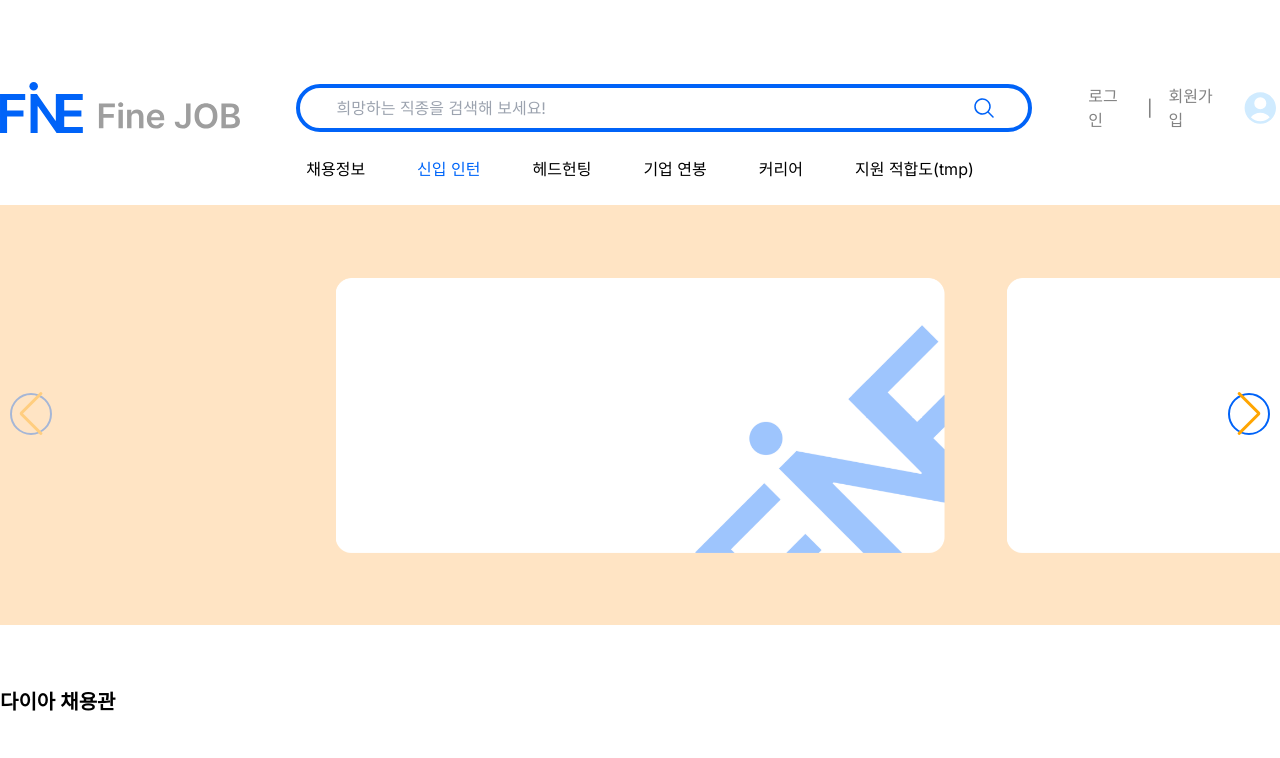
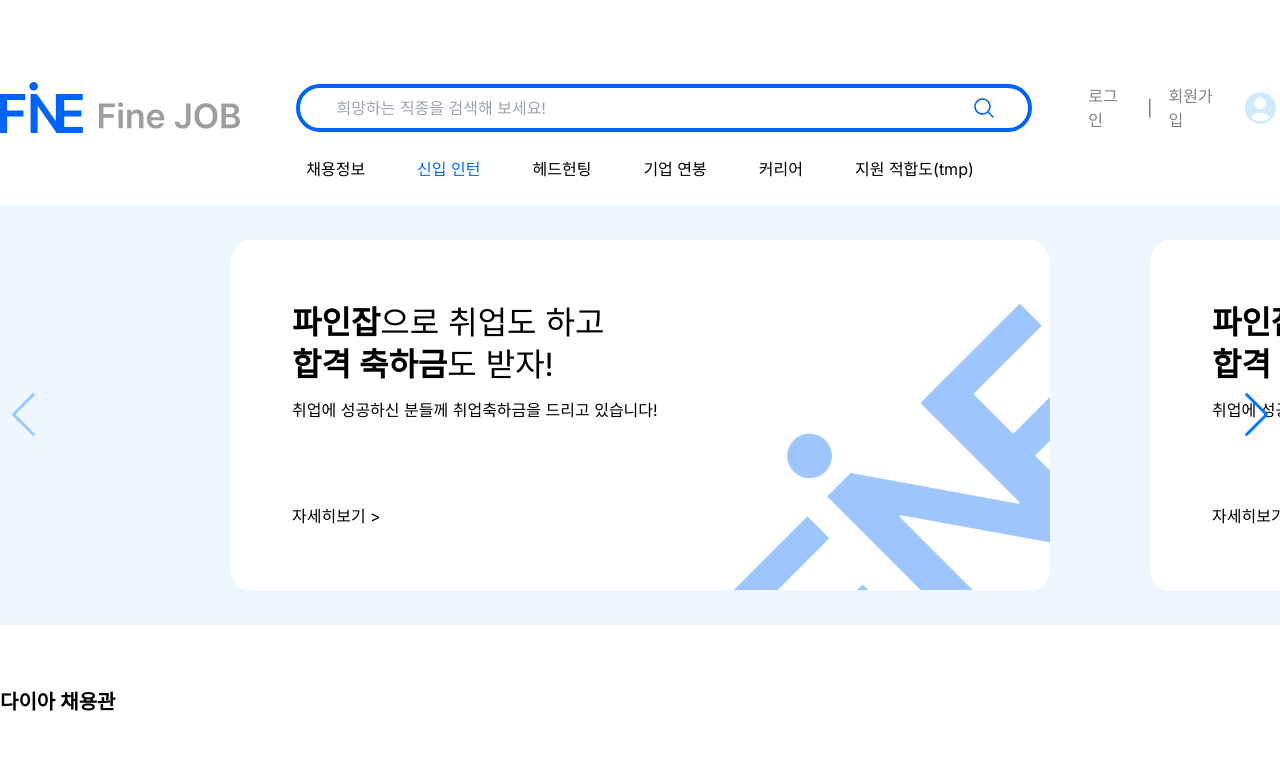
Before and after one commit to jwo1024/FineJob, a Next.js app in the folder finejob-fe/: page / in a window 1280 px wide. Shown: the top 758 px of the page. Built offline with nearby package versions, Linux system fonts and the light colour scheme.

Commit message:
[style] home banner 임시 스타일

```diff
--- a/finejob-fe/src/app/page.tsx
+++ b/finejob-fe/src/app/page.tsx
@@ -3,9 +3,11 @@ import HomeBanner from "@/containers/main/HomeBanner";
 
 export default function Home() {
   return (
-    <main>
+    <>
       <HomeBanner />
-      <RecruitmentInfo />
-    </main>
+      <main>
+        <RecruitmentInfo />
+      </main>
+    </>
   );
 }
--- a/finejob-fe/src/containers/main/HomeBanner.tsx
+++ b/finejob-fe/src/containers/main/HomeBanner.tsx
@@ -1,24 +1,19 @@
 "use client";
-import styles from "@/styles/HomeBanner.module.scss";
 import { Swiper, SwiperSlide } from "swiper/react";
 import { Pagination, Navigation } from "swiper/modules";
 import "swiper/scss";
-import "@/styles/swiperNavigation.scss";
 import "swiper/scss/pagination";
-import Image from "next/image";
-import { CardBg } from "../../../public/png/png";
-
-import { useState } from "react";
+import "@/styles/customSwiperNavigation.scss";
+import styles from "@/styles/HomeBanner.module.scss";
 
 export default function HomeBanner() {
-  const [swiperRef, setSwiperRef] = useState<null>(null);
-
   return (
-    <section className={styles.homeBanner}>
+    <section className={styles.homeBannerContainer}>
+      <div className={styles.homeBanner}>
         <Swiper
-        slidesPerView={2}
+          slidesPerView={1.5}
           centeredSlides={true}
-        spaceBetween={62}
+          spaceBetween={100}
           navigation={true}
           modules={[Pagination, Navigation]}
           className="mySwiper"
@@ -36,14 +31,20 @@ export default function HomeBanner() {
             <BannerCard />
           </SwiperSlide>
         </Swiper>
+      </div>
     </section>
   );
 }
 
 function BannerCard() {
   return (
-    <div>
-      <Image src={CardBg} alt="banner" />
+    <div className={styles.bannerCard}>
+      <h2>
+        <strong>파인잡</strong>으로 취업도 하고 <br />
+        <strong>합격 축하금</strong>도 받자!
+      </h2>
+      <p>취업에 성공하신 분들께 취업축하금을 드리고 있습니다!</p>
+      <button>{"자세히보기 >"}</button>
     </div>
   );
 }
--- a/finejob-fe/src/styles/HomeBanner.module.scss
+++ b/finejob-fe/src/styles/HomeBanner.module.scss
@@ -1,34 +1,54 @@
-$breakpoint: 1280px;
+$screen-width: 1280px;
+
+.homeBannerContainer {
+  background-color: #eef7ff;
+  display: flex;
+  height: 420px;
+  justify-items: center;
+  align-items: center;
+  justify-content: center;
+}
 
 .homeBanner {
-  background-color: bisque;
-  //   width: 99vw;
-  width: 100%;
-  min-width: 100%;
-  height: 420px;
-  left: 0%;
+  width: $screen-width;
 
   display: flex;
   align-items: center;
   justify-content: center;
-
+  justify-items: center;
   overflow: hidden;
-  right: 0px;
 }
 
 .bannerCard {
-  background: white;
-  height: 300px;
+  height: 350px;
+  width: 100%;
+  overflow: hidden;
+  border-radius: 20px;
+  background-image: url("../../public/png/FineJob-card-bg-sqaure.png");
+  background-size: cover;
+  padding: 62px;
+  display: flex;
+  flex-direction: column;
+  h2 {
+    font-size: xx-large;
+    line-height: 1.3;
+    strong {
+      font-weight: 600;
+    }
+  }
+  p {
+    line-height: 3;
+  }
+  button {
+    flex: 1;
+    display: flex;
+    align-items: flex-end;
+  }
 }
 
-
-.swiper-button-next {
-  color : red;
+.mySwiperslide {
+  height: 300px;
+  width: 640px;
+  overflow: hidden;
+  border-radius: 20px;
 }
-.swiper-button-prev {
-  color : red;
-}
-
-.swiper-rtl .swiper-button-next {
-  color : red;
-}
--- a/finejob-fe/src/styles/JobApplicationSuitability.module.scss
+++ b/finejob-fe/src/styles/JobApplicationSuitability.module.scss
@@ -20,6 +20,7 @@ $backgroundBlue: #eef7ff;
 
   h3 {
     padding: 16px 0px;
+    margin-bottom: 16px;
     border-bottom: 1px solid $activeTextBlue;
     font-size: x-large;
     justify-self: center;
--- a/finejob-fe/src/styles/swiperNavigation.scss
+++ b/finejob-fe/src/styles/customSwiperNavigation.scss
@@ -73,30 +73,44 @@
 .swiper-button-prev,
 .swiper-rtl .swiper-button-next {
   &:after {
-    content: 'prev';
+    content: "prev";
   }
 }
 .swiper-button-next,
 .swiper-rtl .swiper-button-prev {
   &:after {
-    content: 'next';
+    content: "next";
   }
   right: var(--swiper-navigation-sides-offset, 10px);
   left: auto;
 }
 /* Navigation font end */
 
-
-
 // Custom
 $logo-color-blue: #0063f8;
 
 .swiper-button-prev,
 .swiper-button-next {
-  color : orange;
-  width: 42px;
-  height: 42px;
+  // color: orange;
+  // width: 42px;
+  // height: 42px;
 
-  border : 2px solid $logo-color-blue;
+  // border: 2px solid $logo-color-blue;
   border-radius: 50%;
 }
+
+// .swiper-button-prev {
+//   margin-left: 100px;
+//   position: relative;
+//   top: -150px;
+//   left: 35%;
+//   // transform: translateX(-250px);
+// }
+
+// .swiper-button-next {
+//   margin-left: 100px;
+//   position: relative;
+//   top: -170px;
+//   left: 65%;
+//   // transform: translateX(250px);
+// }
```
Also changed, not shown: finejob-fe/src/containers/job-application-suitability/SuitabilityForms.tsx (+11 -0 lines). Lines whose indentation alone changed are shown as unchanged.
